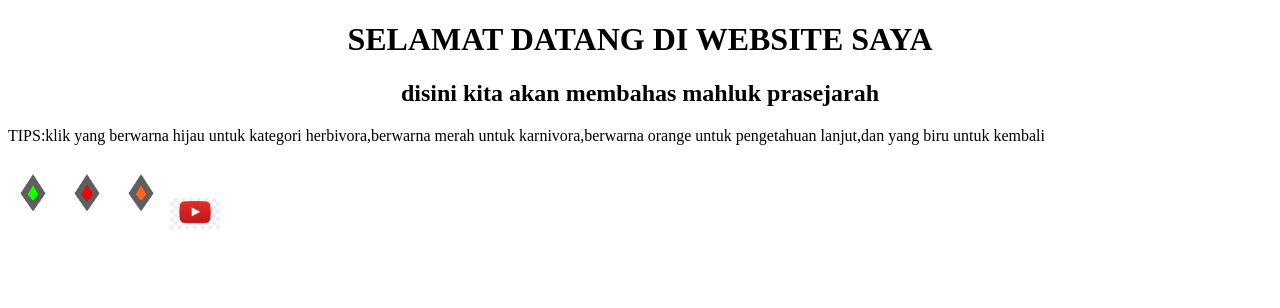
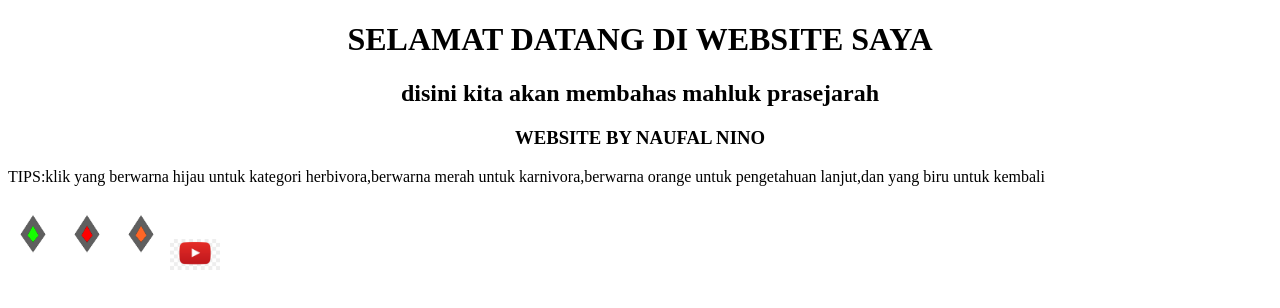
Before and after one commit to Ninozamigo19/naufalnino.github.io, a plain HTML site: page index.html in a window 1280 px wide. Drawn offline with Linux system fonts and the light colour scheme.

Commit message:
Update index.html

```diff
--- a/index.html
+++ b/index.html
@@ -9,6 +9,7 @@
     <body>
         <h1 style="text-align: center;">SELAMAT DATANG DI WEBSITE SAYA</h1>
         <h2 style="text-align: center;">disini kita akan membahas mahluk prasejarah</h2>
+        <h3 style="text-align: center;">WEBSITE BY NAUFAL NINO</h3>
         <p>TIPS:klik yang berwarna hijau untuk kategori herbivora,berwarna merah untuk karnivora,berwarna orange untuk pengetahuan lanjut,dan yang biru untuk kembali</p>
         <a href="herbivora.html"><img src="hijau.png" style="width: 50px;"></a>
         <a href="karnivora.html"><img src="merah.png" style="width: 50px;"></a>
```
